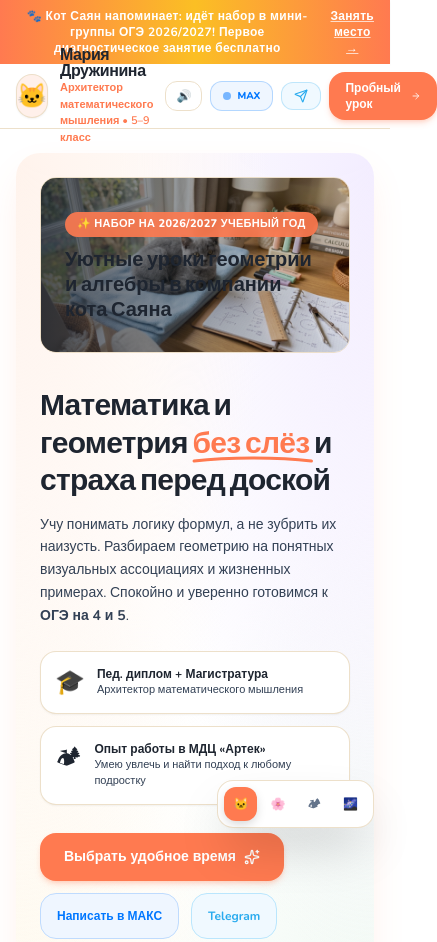
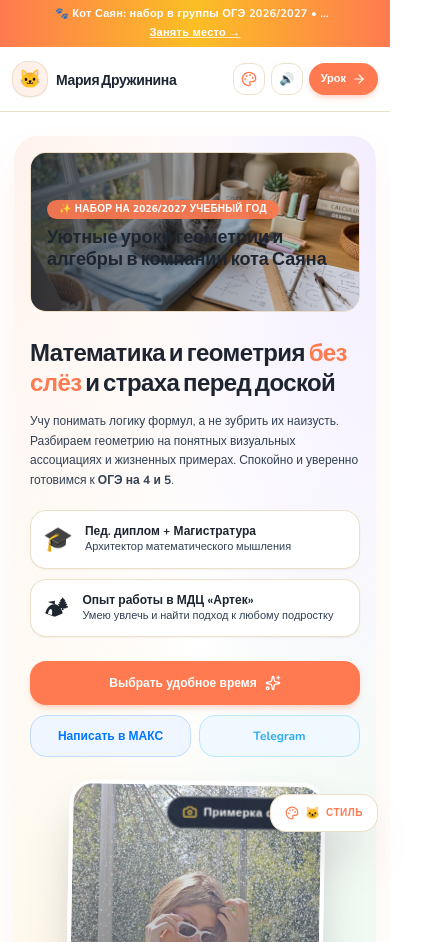
Before and after one commit to Sssunder/maria-math, a plain HTML site: page index.html in a window 390 px wide. Shown: the top 942 px of the page, 437 px wide, since content can reach past the window. Drawn offline with nearby package versions, Linux system fonts and the light colour scheme.

Commit message:
fix: flawless mobile responsive layout, zero horizontal overflow, collapsible theme dock, and full-width touch CTA

```diff
--- a/index.html
+++ b/index.html
@@ -143,6 +143,13 @@
         ::-webkit-scrollbar-track { background: var(--scrollbar-track); }
         ::-webkit-scrollbar-thumb { background: var(--scrollbar-thumb); border-radius: 4px; }
 
+        /* --- Mobile Responsive Invariants --- */
+        html, body {
+            max-width: 100vw;
+            overflow-x: hidden;
+            position: relative;
+        }
+
         /* --- Global Bindings --- */
         body {
             background-color: var(--bg-page) !important;
@@ -392,9 +399,9 @@
     </div>
 
     <!-- Top Announcement Bar with Cat Sayan -->
-    <div id="topAnnouncement" class="bg-gradient-to-r from-peach via-amber-400 to-peach text-white py-2 px-4 text-xs font-bold text-center tracking-wide flex items-center justify-center gap-2 shadow-sm">
-        <span>🐾 Кот Саян напоминает: идёт набор в мини-группы ОГЭ 2026/2027! Первое диагностическое занятие бесплатно</span>
-        <a href="#booking" class="underline decoration-white/70 hover:decoration-white ml-1">Занять место &rarr;</a>
+    <div id="topAnnouncement" class="bg-gradient-to-r from-peach via-amber-400 to-peach text-white py-1.5 px-3 text-[11px] sm:text-xs font-bold text-center tracking-wide flex flex-wrap items-center justify-center gap-x-2 gap-y-0.5 shadow-sm">
+        <span class="truncate max-w-[280px] sm:max-w-none">🐾 Кот Саян: набор в группы ОГЭ 2026/2027 • Вводный урок бесплатно</span>
+        <a href="#booking" class="underline decoration-white/70 hover:decoration-white flex-shrink-0">Занять место &rarr;</a>
     </div>
 
     <!-- CLIENT VIEW CONTAINER -->
@@ -402,17 +409,17 @@
 
         <!-- Navigation Bar -->
         <header class="sticky top-0 z-40 bg-white/95 backdrop-blur-md border-b border-cream-200">
-            <div class="max-w-5xl mx-auto px-4 h-16 sm:h-20 flex items-center justify-between">
+            <div class="max-w-5xl mx-auto px-3 sm:px-6 h-16 sm:h-20 flex items-center justify-between gap-2">
                 <!-- Brand -->
-                <div class="flex items-center gap-3">
-                    <div class="w-11 h-11 rounded-2xl bg-peach-light border border-peach/30 flex items-center justify-center text-2xl shadow-sm">
+                <div class="flex items-center gap-2 sm:gap-3 min-w-0">
+                    <div class="w-9 h-9 sm:w-11 sm:h-11 rounded-2xl bg-peach-light border border-peach/30 flex items-center justify-center text-lg sm:text-2xl shadow-sm flex-shrink-0">
                         🐱
                     </div>
-                    <div>
-                        <span class="font-display font-extrabold text-base sm:text-lg tracking-tight text-slateDark block leading-none">
+                    <div class="min-w-0">
+                        <span class="font-display font-extrabold text-sm sm:text-lg tracking-tight text-slateDark block leading-none whitespace-nowrap">
                             Мария Дружинина
                         </span>
-                        <span class="text-[11px] font-semibold text-peach block mt-0.5">
+                        <span class="text-[10px] sm:text-[11px] font-semibold text-peach hidden sm:block truncate mt-0.5">
                             Архитектор математического мышления • 5–9 класс
                         </span>
                     </div>
@@ -431,59 +438,65 @@
                 </div>
 
                 <!-- Quick Messengers & Header CTA -->
-                <div class="flex items-center gap-2 sm:gap-3">
+                <div class="flex items-center gap-1.5 sm:gap-3 flex-shrink-0">
+
+                    <!-- Mobile Theme Trigger in Header -->
+                    <button onclick="toggleMobileThemeDock(true)" class="sm:hidden w-8 h-8 rounded-xl border border-cream-200 text-xs font-bold hover:border-peach transition-colors flex items-center justify-center p-1.5" title="Сменить стиль оформления">
+                        <i data-lucide="palette" class="w-4 h-4 text-peach"></i>
+                    </button>
+
                     <!-- Sound FX Toggle Button -->
-                    <button onclick="toggleSound()" id="soundToggleBtn" class="px-2.5 py-1.5 rounded-xl border border-cream-200 text-xs font-bold hover:border-peach transition-colors flex items-center gap-1" title="Звуки кликов и мурчания">
+                    <button onclick="toggleSound()" id="soundToggleBtn" class="w-8 h-8 sm:w-auto sm:h-auto p-1.5 sm:px-2.5 sm:py-1.5 rounded-xl border border-cream-200 text-xs font-bold hover:border-peach transition-colors flex items-center justify-center gap-1" title="Звуки кликов и мурчания">
                         <span id="soundIcon">🔊</span>
-                        <span class="hidden sm:inline text-[11px] font-bold">Звук</span>
-                    </button>
-
-                    <!-- MAX Messenger Button -->
-                    <a href="https://max.ru/" target="_blank" title="Написать в МАКС" class="px-3 py-1.5 rounded-xl bg-blue-50 hover:bg-blue-100 text-[#0077FF] border border-[#0077FF]/25 font-bold text-xs flex items-center gap-1.5 transition-all">
+                        <span class="hidden md:inline text-[11px] font-bold">Звук</span>
+                    </button>
+
+                    <!-- MAX Messenger Button (hidden on mobile, prominent in Hero) -->
+                    <a href="https://max.ru/" target="_blank" title="Написать в МАКС" class="hidden sm:flex px-3 py-1.5 rounded-xl bg-blue-50 hover:bg-blue-100 text-[#0077FF] border border-[#0077FF]/25 font-bold text-xs items-center gap-1.5 transition-all">
                         <span class="w-2 h-2 rounded-full bg-[#0077FF] animate-pulse"></span>
-                        <span class="hidden sm:inline">МАКС</span>
-                        <span class="text-[10px] font-extrabold sm:hidden">MAX</span>
+                        <span>МАКС</span>
                     </a>
 
-                    <!-- Telegram Button -->
-                    <a href="https://t.me/" target="_blank" title="Написать в Telegram" class="px-3 py-1.5 rounded-xl bg-sky-50 hover:bg-sky-100 text-[#2AABEE] border border-[#2AABEE]/25 font-bold text-xs flex items-center gap-1.5 transition-all">
+                    <!-- Telegram Button (hidden on mobile, prominent in Hero) -->
+                    <a href="https://t.me/" target="_blank" title="Написать в Telegram" class="hidden sm:flex px-3 py-1.5 rounded-xl bg-sky-50 hover:bg-sky-100 text-[#2AABEE] border border-[#2AABEE]/25 font-bold text-xs items-center gap-1.5 transition-all">
                         <i data-lucide="send" class="w-3.5 h-3.5"></i>
-                        <span class="hidden sm:inline">Telegram</span>
+                        <span>Telegram</span>
                     </a>
 
-                    <a href="#booking" class="px-4 py-2 sm:py-2.5 rounded-2xl bg-peach hover:bg-peach-hover text-white font-extrabold text-xs shadow-md shadow-peach/25 transition-all flex items-center gap-1.5">
-                        <span>Пробный урок</span>
+                    <a href="#booking" class="px-3 sm:px-4 py-2 sm:py-2.5 rounded-2xl bg-peach hover:bg-peach-hover text-white font-extrabold text-xs shadow-md shadow-peach/25 transition-all flex items-center gap-1.5">
+                        <span class="hidden sm:inline">Пробный урок</span>
+                        <span class="sm:hidden text-[11px] font-black">Урок</span>
                         <i data-lucide="arrow-right" class="w-3.5 h-3.5"></i>
                     </a>
                 </div>
             </div>
         </header>
 
-        <main class="max-w-5xl mx-auto px-4 py-6 sm:py-10 space-y-12">
+        <main class="max-w-5xl mx-auto px-3.5 sm:px-6 py-6 sm:py-10 space-y-12 sm:space-y-16 pb-28 sm:pb-16">
 
             <!-- HERO SECTION: Maria + Cat Sayan + Custom Generated Banner -->
-            <section class="glass-panel rounded-3xl p-6 sm:p-10 blob-shadow relative overflow-hidden hero-mesh">
+            <section class="glass-panel rounded-3xl p-4 sm:p-10 blob-shadow relative overflow-hidden hero-mesh">
 
                 <!-- Atmospheric Aesthetic Banner -->
-                <div class="relative w-full h-44 sm:h-56 rounded-2xl overflow-hidden mb-8 border border-cream-200 shadow-inner">
+                <div class="relative w-full h-40 sm:h-56 rounded-2xl overflow-hidden mb-6 sm:mb-8 border border-cream-200 shadow-inner">
                     <img src="assets/hero_banner.jpg" alt="Уютное рабочее пространство репетитора и кот Саян" class="w-full h-full object-cover">
-                    <div class="absolute inset-0 bg-gradient-to-r from-slateDark/80 via-slateDark/40 to-transparent flex items-center p-6 sm:p-8">
-                        <div class="max-w-md text-white space-y-2">
-                            <div class="inline-flex items-center gap-1.5 px-3 py-1 rounded-full bg-peach/90 backdrop-blur-sm text-[11px] font-extrabold tracking-wide uppercase">
+                    <div class="absolute inset-0 bg-gradient-to-r from-slateDark/80 via-slateDark/40 to-transparent flex items-center p-4 sm:p-8">
+                        <div class="max-w-md text-white space-y-1.5 sm:space-y-2">
+                            <div class="inline-flex items-center gap-1.5 px-3 py-0.5 sm:py-1 rounded-full bg-peach/90 backdrop-blur-sm text-[10px] sm:text-[11px] font-extrabold tracking-wide uppercase">
                                 ✨ Набор на 2026/2027 учебный год
                             </div>
-                            <h2 class="font-display text-xl sm:text-2xl font-black leading-tight text-white">
+                            <h2 class="font-display text-lg sm:text-2xl font-black leading-tight text-white">
                                 Уютные уроки геометрии и алгебры в компании кота Саяна
                             </h2>
                         </div>
                     </div>
                 </div>
 
-                <div class="grid grid-cols-1 md:grid-cols-12 gap-8 items-center relative">
+                <div class="grid grid-cols-1 md:grid-cols-12 gap-6 sm:gap-8 items-center relative">
 
                     <!-- Left: Headline & Trust Chips -->
                     <div class="md:col-span-7 space-y-4">
-                        <h1 class="font-display text-3xl sm:text-4xl font-extrabold text-slateDark leading-tight tracking-tight">
+                        <h1 class="font-display text-2xl sm:text-4xl font-extrabold text-slateDark leading-tight tracking-tight">
                             Математика и геометрия
                             <span class="text-peach relative">без слёз
                                 <svg class="absolute -bottom-1 left-0 w-full" viewBox="0 0 120 8" fill="none"><path d="M2 6C35 2 85 2 118 6" stroke="#FF7A50" stroke-width="3" stroke-linecap="round"/></svg>
@@ -491,13 +504,13 @@
                             и страха перед доской
                         </h1>
 
-                        <p class="text-sm sm:text-base text-slateDark/80 leading-relaxed font-medium">
+                        <p class="text-xs sm:text-base text-slateDark/80 leading-relaxed font-medium">
                             Учу понимать логику формул, а не зубрить их наизусть. Разбираем геометрию на понятных визуальных ассоциациях и жизненных примерах. Спокойно и уверенно готовимся к <strong>ОГЭ на 4 и 5</strong>.
                         </p>
 
                         <!-- Credentials Badges -->
-                        <div class="grid grid-cols-1 sm:grid-cols-2 gap-3 pt-2">
-                            <div class="p-3.5 rounded-2xl bg-white/90 border border-cream-200 flex items-start gap-3 shadow-sm">
+                        <div class="grid grid-cols-1 sm:grid-cols-2 gap-2.5 sm:gap-3 pt-1">
+                            <div class="p-3 sm:p-3.5 rounded-2xl bg-white/90 border border-cream-200 flex items-start gap-3 shadow-sm">
                                 <span class="text-2xl">🎓</span>
                                 <div>
                                     <div class="font-bold text-xs text-slateDark">Пед. диплом + Магистратура</div>
@@ -505,7 +518,7 @@
                                 </div>
                             </div>
 
-                            <div class="p-3.5 rounded-2xl bg-white/90 border border-cream-200 flex items-start gap-3 shadow-sm">
+                            <div class="p-3 sm:p-3.5 rounded-2xl bg-white/90 border border-cream-200 flex items-start gap-3 shadow-sm">
                                 <span class="text-2xl">🏕</span>
                                 <div>
                                     <div class="font-bold text-xs text-slateDark">Опыт работы в МДЦ «Артек»</div>
@@ -514,18 +527,20 @@
                             </div>
                         </div>
 
-                        <!-- CTA Buttons & Messenger Links -->
-                        <div class="flex flex-wrap items-center gap-3 pt-3">
-                            <a href="#booking" class="px-6 py-3.5 rounded-2xl bg-peach hover:bg-peach-hover text-white font-extrabold text-sm shadow-md shadow-peach/25 transition-all flex items-center gap-2">
+                        <!-- CTA Buttons & Messenger Links (Responsive Mobile + Desktop) -->
+                        <div class="flex flex-wrap items-center gap-2.5 sm:gap-3 pt-2">
+                            <a href="#booking" class="w-full sm:w-auto justify-center px-6 py-3.5 rounded-2xl bg-peach hover:bg-peach-hover text-white font-extrabold text-xs sm:text-sm shadow-md shadow-peach/25 transition-all flex items-center gap-2">
                                 <span>Выбрать удобное время</span>
                                 <i data-lucide="sparkles" class="w-4 h-4"></i>
                             </a>
-                            <a href="https://max.ru/" target="_blank" class="px-4 py-3.5 rounded-2xl bg-blue-50 border border-blue-200 hover:bg-blue-100 text-[#0077FF] font-bold text-xs flex items-center gap-2 transition-colors">
+                            <div class="flex items-center gap-2 w-full sm:w-auto">
+                                <a href="https://max.ru/" target="_blank" class="flex-1 sm:flex-initial justify-center px-4 py-3 sm:py-3.5 rounded-2xl bg-blue-50 border border-blue-200 hover:bg-blue-100 text-[#0077FF] font-bold text-xs flex items-center gap-2 transition-colors">
                                     <span>Написать в МАКС</span>
                                 </a>
-                            <a href="https://t.me/" target="_blank" class="px-4 py-3.5 rounded-2xl bg-sky-50 border border-sky-200 hover:bg-sky-100 text-[#2AABEE] font-bold text-xs flex items-center gap-2 transition-colors">
+                                <a href="https://t.me/" target="_blank" class="flex-1 sm:flex-initial justify-center px-4 py-3 sm:py-3.5 rounded-2xl bg-sky-50 border border-sky-200 hover:bg-sky-100 text-[#2AABEE] font-bold text-xs flex items-center gap-2 transition-colors">
                                     <span>Telegram</span>
                                 </a>
+                            </div>
                         </div>
                     </div>
 
@@ -811,12 +826,12 @@
                 </div>
 
                 <!-- 1. DYNAMIC HORIZONTAL DAYS SCROLL (14 Days) -->
-                <div>
+                <div class="min-w-0 max-w-full overflow-hidden">
                     <div class="flex items-center justify-between mb-2">
                         <label class="text-xs font-extrabold uppercase tracking-wider text-slateDark/70">1. Выберите дату (ближайшие 14 дней)</label>
                         <span class="text-[11px] text-peach font-bold" id="currentSelectedMonth">Ноябрь 2026</span>
                     </div>
-                    <div id="daysScroll" class="flex gap-2 overflow-x-auto pb-2 scroll-smooth">
+                    <div id="daysScroll" class="flex gap-2 overflow-x-auto pb-2 scroll-smooth max-w-full">
                         <!-- Populated by JS -->
                     </div>
                 </div>
@@ -1186,12 +1201,26 @@
     </div>
 
     <!-- FLOATING THEME SWITCHER DOCK (MOBILE & DESKTOP) -->
-    <div class="fixed bottom-4 right-4 z-40 bg-white/95 backdrop-blur-md rounded-2xl shadow-2xl border border-cream-300 p-1.5 flex items-center gap-1">
-        <span class="text-[11px] font-black text-peach pl-2 pr-1 hidden sm:inline">Стиль:</span>
+    <div id="themeSwitcherDock" class="fixed bottom-3 right-3 sm:bottom-4 sm:right-4 z-40 bg-white/95 backdrop-blur-md rounded-2xl shadow-2xl border border-cream-300 p-1 sm:p-1.5 flex items-center transition-all duration-300">
+        <!-- Mobile Collapsed Pill (default on mobile: takes minimal 75px footprint, never covers cards) -->
+        <button onclick="toggleMobileThemeDock(true)" id="mobileThemeTrigger" class="sm:hidden flex items-center gap-1.5 px-2.5 py-1.5 rounded-xl text-xs font-bold text-peach" title="Сменить стиль">
+            <i data-lucide="palette" class="w-3.5 h-3.5"></i>
+            <span id="activeThemeEmoji">🐱</span>
+            <span class="text-[10px] uppercase font-black tracking-wider">Стиль</span>
+        </button>
+
+        <!-- Expanded Theme Controls (always visible on sm+, expandable on mobile) -->
+        <div id="themeControlsContent" class="hidden sm:flex items-center gap-1">
+            <span class="text-[11px] font-black text-peach pl-2 pr-1 hidden md:inline">Стиль:</span>
             <button onclick="setTheme('cozy-cat')" class="theme-btn p-2 rounded-xl text-xs font-bold transition-all active" data-theme-btn="cozy-cat" title="Уютный Кот Саян">🐱</button>
             <button onclick="setTheme('sakura')" class="theme-btn p-2 rounded-xl text-xs font-bold transition-all" data-theme-btn="sakura" title="Сакура & Аниме">🌸</button>
             <button onclick="setTheme('artek')" class="theme-btn p-2 rounded-xl text-xs font-bold transition-all" data-theme-btn="artek" title="Артек Лазурный">🏕</button>
             <button onclick="setTheme('cyber')" class="theme-btn p-2 rounded-xl text-xs font-bold transition-all" data-theme-btn="cyber" title="Кибер-Кот Неон">🌌</button>
+            <!-- Close button for mobile -->
+            <button onclick="toggleMobileThemeDock(false)" class="sm:hidden p-1 text-slate-400 hover:text-slate-800 rounded-lg transition-colors ml-0.5" title="Свернуть">
+                <i data-lucide="x" class="w-3.5 h-3.5"></i>
+            </button>
+        </div>
     </div>
 
     <!-- SCRIPTING ENGINE -->
@@ -1199,6 +1228,21 @@
         // ================= MULTI-THEME ENGINE =================
         let currentTheme = localStorage.getItem('maria_theme') || 'cozy-cat';
 
+        function toggleMobileThemeDock(show) {
+            const trigger = document.getElementById('mobileThemeTrigger');
+            const controls = document.getElementById('themeControlsContent');
+            if (!trigger || !controls) return;
+            if (show) {
+                trigger.classList.add('hidden');
+                controls.classList.remove('hidden');
+                controls.classList.add('flex');
+            } else {
+                controls.classList.add('hidden');
+                controls.classList.remove('flex');
+                trigger.classList.remove('hidden');
+            }
+        }
+
         function initTheme() {
             setTheme(currentTheme, false);
         }
@@ -1207,6 +1251,10 @@
             currentTheme = themeName;
             document.documentElement.setAttribute('data-theme', themeName);
             localStorage.setItem('maria_theme', themeName);
+
+            const emojis = { 'cozy-cat': '🐱', 'sakura': '🌸', 'artek': '🏕', 'cyber': '🌌' };
+            const emojiEl = document.getElementById('activeThemeEmoji');
+            if (emojiEl && emojis[themeName]) emojiEl.innerText = emojis[themeName];
 
             // Update all theme buttons
             document.querySelectorAll('[data-theme-btn]').forEach(btn => {
```
Lines whose indentation alone changed are shown as unchanged.
